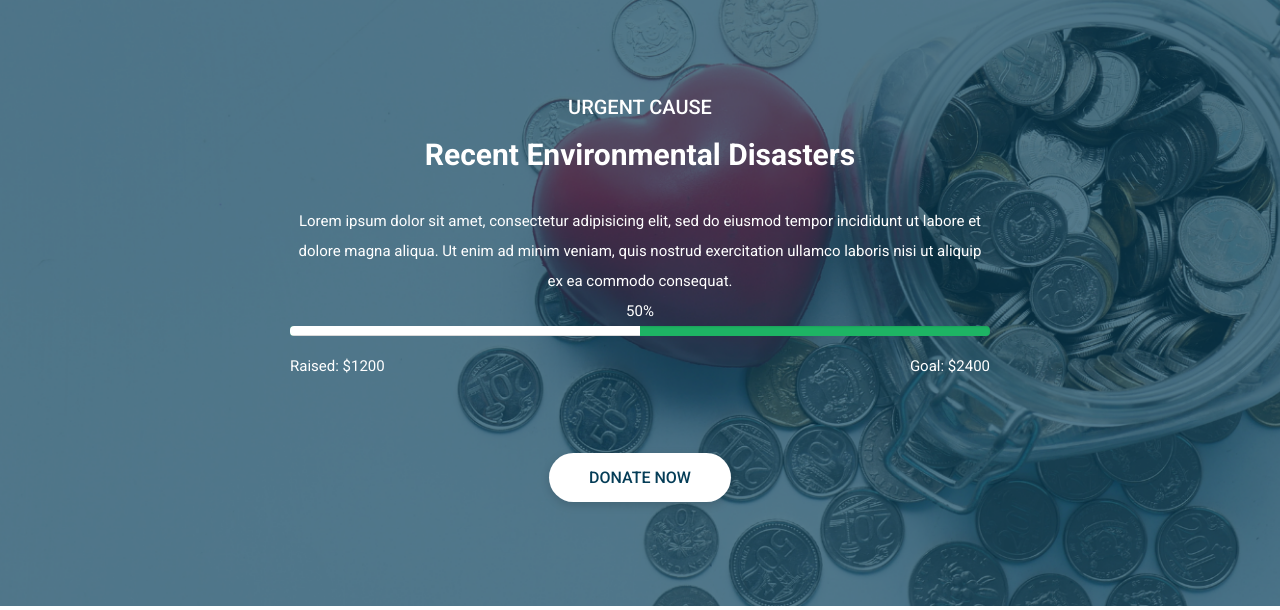
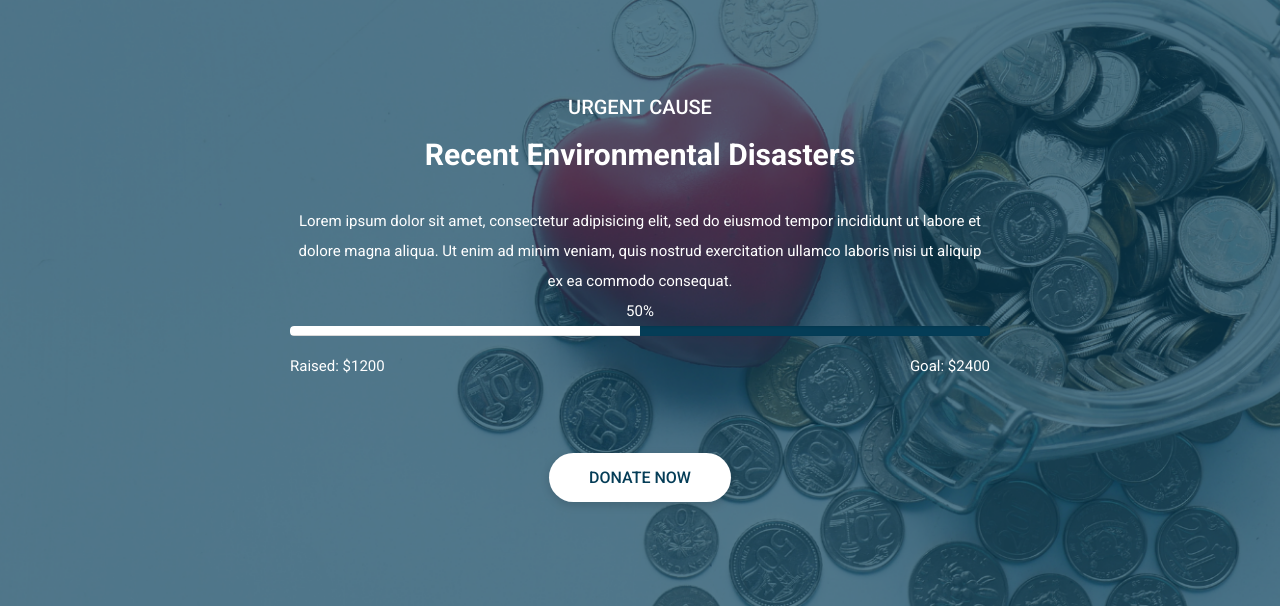
Before and after one commit to Yukta-16/TrustAid-Blockchain-based-charity-system, a PHP site: page / in a window 1280 px wide. Shown: the part 1531-2141 px from the top of the page. Run offline with PHP 8.4, Linux system fonts and the light colour scheme.

Commit message:
Update style.css

```diff
--- a/TrustAid/Website/charity-home-html/style.css
+++ b/TrustAid/Website/charity-home-html/style.css
@@ -339,7 +339,7 @@ html {
     max-width: 700px;
     margin: 0 auto;
     height: 10px;
-    background-color: #1eb464;
+    background-color: #053d57;
 }
 
 .donate_section .progress-bar {
```
